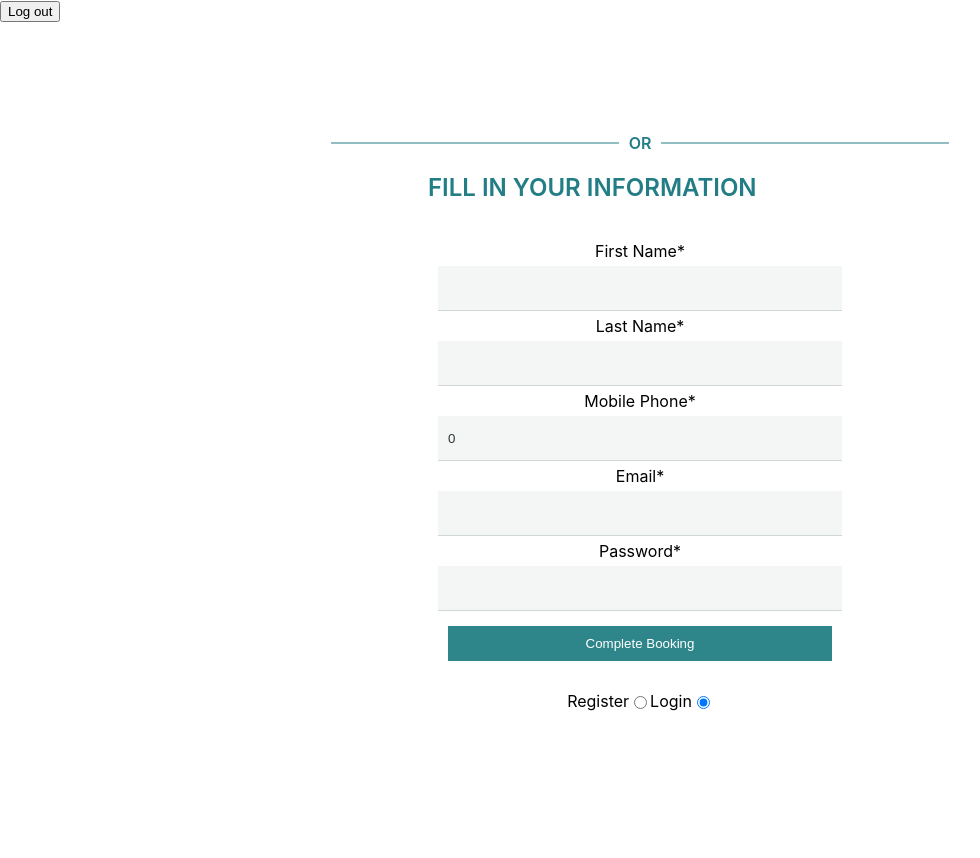
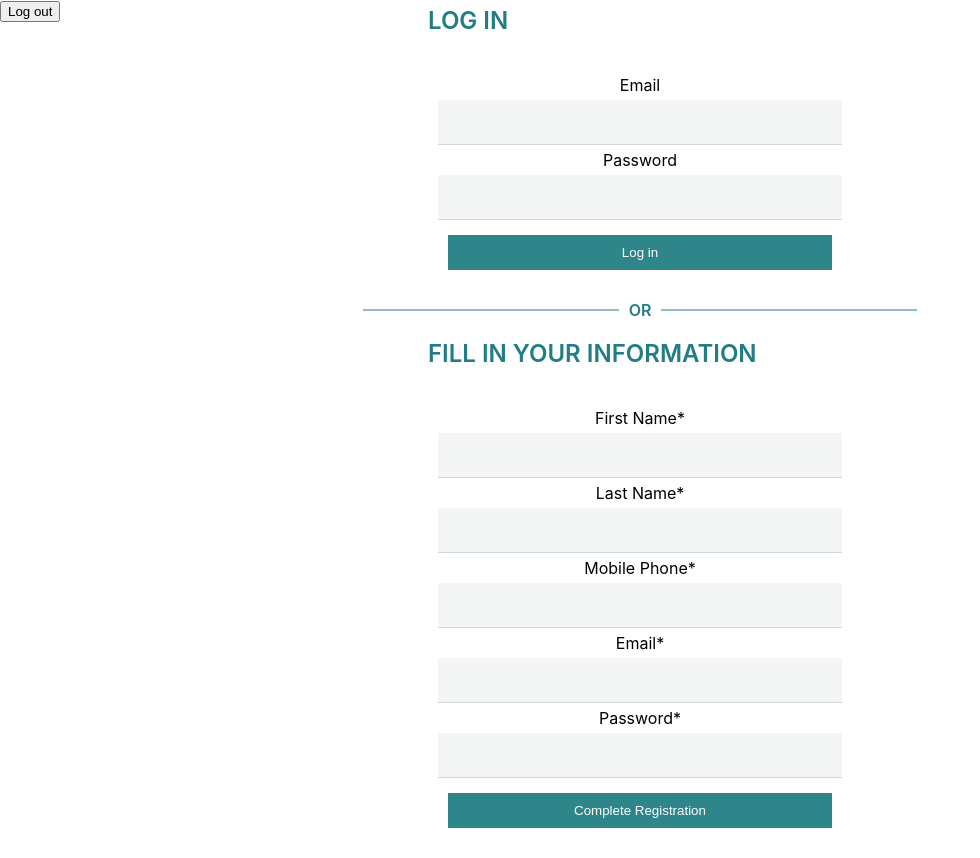
Before and after one commit to smirrebinx/project-final-project-frontend, a React (Create React App) app: page /login in a window 1280 px wide. Shown: the whole page, without its empty margins (0-980 px from the left). Before the commit the page ends 822 px from the top, so only its background shows below. Built offline with nearby package versions, Linux system fonts and the light colour scheme; no server answers.

Commit message:
Change logic for login and register

```diff
--- a/package.json
+++ b/package.json
@@ -11,7 +11,6 @@
     "bcrypt": "^5.1.0",
     "classnames": "^2.3.2",
     "crypto": "^1.0.1",
-    "dotenv": "^16.1.4",
     "eslint": "^8.21.0",
     "eslint-config-airbnb": "^19.0.4",
     "eslint-plugin-import": "^2.26.0",
@@ -48,6 +47,7 @@
     ]
   },
   "devDependencies": {
+    "dotenv": "^16.1.4",
     "eslint-plugin-flowtype": "^8.0.3",
     "react-scripts": "5.0.1"
   }
--- a/src/components/Login.js
+++ b/src/components/Login.js
@@ -4,15 +4,14 @@ import { useDispatch, useSelector } from 'react-redux';
 import { useNavigate } from 'react-router-dom';
 import user, { loginSuccess } from 'reducers/user';
 import { API_URL } from '../utils/urls';
-import { SecondHeaderLogIn, FormWrapper, InnerWrapper, OuterWrapper, Wrapper, LineBeforeAndAfter } from './LoginStyling';
+import { SecondHeaderLogIn, FormWrapper, InnerWrapper, OuterWrapper, LineBeforeAndAfter } from './LoginStyling';
 
 const Login = () => {
   const [firstName, setFirstName] = useState('');
   const [lastName, setLastName] = useState('');
   const [email, setEmail] = useState('');
-  const [mobilePhone, setMobilePhone] = useState(0);
+  const [mobilePhone, setMobilePhone] = useState('');
   const [password, setPassword] = useState('');
-  const [mode, setMode] = useState('login');
   const dispatch = useDispatch();
   const navigate = useNavigate();
   const userAccessToken = useSelector((store) => store.user.accessToken);
@@ -23,8 +22,37 @@ const Login = () => {
     }
   }, [userAccessToken, navigate]);
 
-  const onFormSubmit = (event) => {
+  const onLoginFormSubmit = (event) => {
     event.preventDefault();
+
+    const options = {
+      method: 'POST',
+      headers: {
+        'Content-Type': 'application/json'
+      },
+      body: JSON.stringify({ email, password })
+    };
+
+    const url = API_URL('login');
+
+    fetch(url, options)
+      .then((response) => response.json())
+      .then((data) => {
+        if (data.success) {
+          console.log(data);
+          const { id, accessToken } = data.response;
+          dispatch(loginSuccess({ email, id, accessToken }));
+        } else {
+          dispatch(user.actions.setAccessToken(null));
+          dispatch(user.actions.setUserId(null));
+          dispatch(user.actions.setError(data.response));
+        }
+      });
+  };
+
+  const onRegisterFormSubmit = (event) => {
+    event.preventDefault();
+
     const options = {
       method: 'POST',
       headers: {
@@ -33,7 +61,7 @@ const Login = () => {
       body: JSON.stringify({ firstName, lastName, email, mobilePhone, password })
     };
 
-    const url = mode === 'register' ? API_URL('register') : API_URL('login');
+    const url = API_URL('register');
 
     fetch(url, options)
       .then((response) => response.json())
@@ -41,7 +69,7 @@ const Login = () => {
         if (data.success) {
           console.log(data);
           const { id, accessToken } = data.response;
-          dispatch(loginSuccess({ firstName, lastName, id, accessToken }));
+          dispatch(loginSuccess({ email, id, accessToken }));
         } else {
           dispatch(user.actions.setAccessToken(null));
           dispatch(user.actions.setUserId(null));
@@ -54,9 +82,34 @@ const Login = () => {
     <OuterWrapper>
       <InnerWrapper>
         <FormWrapper>
+          <SecondHeaderLogIn>Log in</SecondHeaderLogIn>
+          <form onSubmit={onLoginFormSubmit}>
+            <label htmlFor="email">Email</label>
+            <input
+              type="text"
+              id="email"
+              value={email}
+              onChange={(e) => setEmail(e.target.value)}
+              aria-labelledby="email"
+              required />
+
+            <label htmlFor="password">Password</label>
+            <input
+              type="password"
+              id="password"
+              value={password}
+              onChange={(e) => setPassword(e.target.value)}
+              autoComplete="off"
+              aria-labelledby="password"
+              required />
+
+            <button type="submit">Log in</button>
+          </form>
+
           <LineBeforeAndAfter>OR</LineBeforeAndAfter>
+
           <SecondHeaderLogIn>Fill in your information</SecondHeaderLogIn>
-          <form onSubmit={onFormSubmit}>
+          <form onSubmit={onRegisterFormSubmit}>
             <label htmlFor="firstName">First Name*</label>
             <input
               type="text"
@@ -102,25 +155,9 @@ const Login = () => {
               autoComplete="off"
               aria-labelledby="password"
               required />
-            <button type="submit">Complete Booking</button>
+            <button type="submit">Complete Registration</button>
           </form>
         </FormWrapper>
-        <Wrapper>
-          <label htmlFor="register">Register</label>
-          <input
-            type="radio"
-            id="register"
-            checked={mode === 'register'}
-            onChange={() => setMode('register')}
-            aria-labelledby="register" />
-          <label htmlFor="login">Login</label>
-          <input
-            type="radio"
-            id="login"
-            checked={mode === 'login'}
-            onChange={() => setMode('login')}
-            aria-labelledby="login" />
-        </Wrapper>
       </InnerWrapper>
     </OuterWrapper>
   );
--- a/src/components/LoginStyling.js
+++ b/src/components/LoginStyling.js
@@ -93,7 +93,7 @@ export const LineBeforeAndAfter = styled.span`
   &::after {
     content: '';
     position: absolute;
-    width: 18rem;
+    width: 16rem;
     height: 1px;
     background-color: var(--second-headings-font-color-two);
     top: 50%;
@@ -103,7 +103,7 @@ export const LineBeforeAndAfter = styled.span`
   &::before {
     right: 100%;
     margin-right: 10px; /* Adjust this value to control the distance between the line and the word */
-  }
+ }
 
   &::after {
     left: 100%;
```
Also changed, not shown: 1 other file (tests, documents, lock files or other folders).
